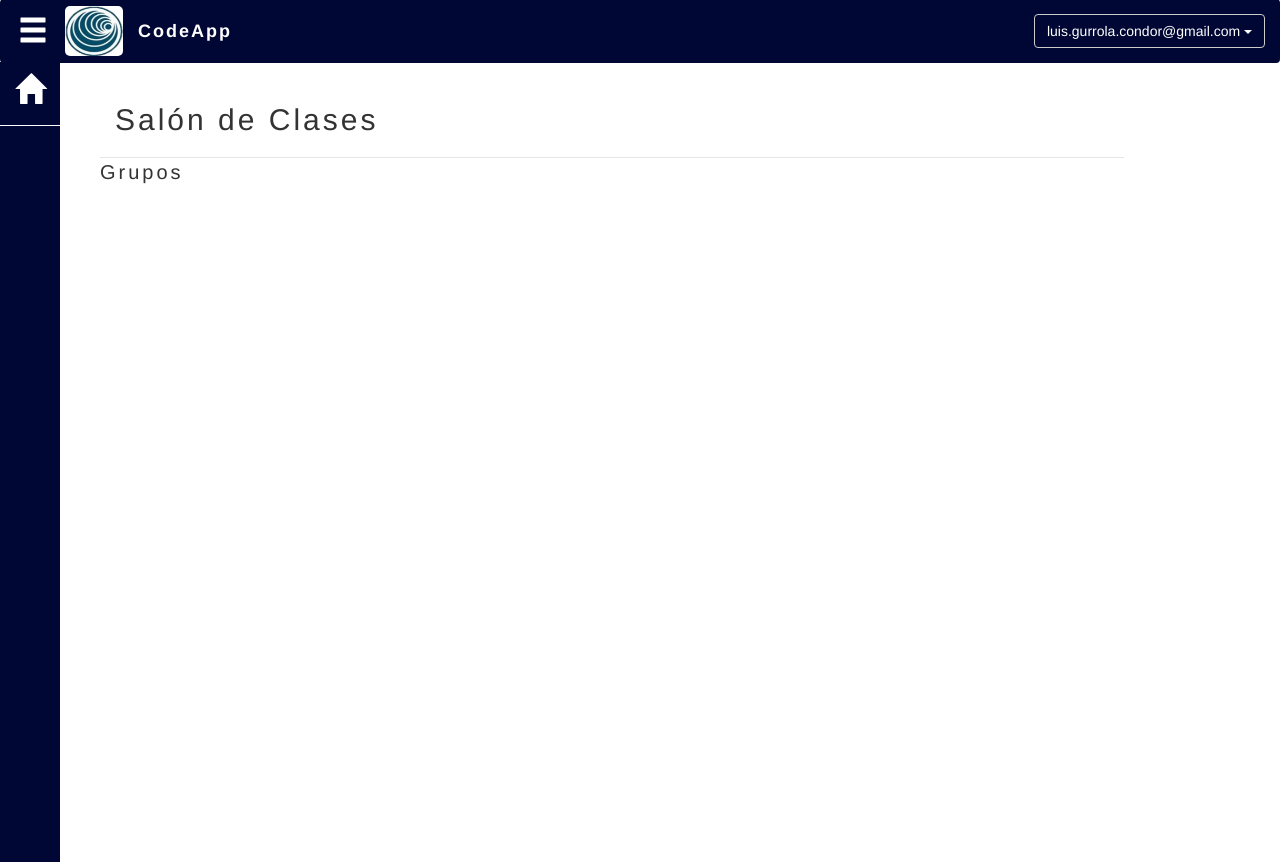
After one commit to Luisgc98/codeapp, a Flask app: template app/templates/main/home.html in a window 1280 px wide. The commit adds this page. Run offline with Flask 2, Linux system fonts and the light colour scheme; the template is opened without the code that fills it: values that come from a table or form of the project are taken from there, others are empty; data comes from the database, SQL or seed files in the repository; some libraries are stand-ins or nearby versions.

Commit message:
Página de registro para el maestro completa. Página de inicio en progreso, falta analizar cómo acomodar las cards de los grupos

```diff
--- a/app/main/views.py
+++ b/app/main/views.py
@@ -1,6 +1,8 @@
 from . import main
+from flask import redirect, url_for, render_template
+from flask_login import current_user
 
 @main.route('/home', methods=['GET', 'POST'])
 def home():
 
-    return 'hola mundo'
+    return render_template('main/home.html', user=current_user)
--- /dev/null
+++ b/app/templates/main/home.html
@@ -0,0 +1,134 @@
+{% extends 'base.html' %}
+
+{% block style %}
+    <style type="text/css">
+        body{
+            overflow: hidden;
+        }
+        .navbar{
+            background-color: #000734;
+            position: relative;
+            top: -1px;
+            border: transparent;
+        }
+        .navbar-brand{
+            position: relative;
+            left: 50px;
+        }
+        .navbar .navbar-brand img{
+            margin-top: -8px;
+            border-radius: 5px;
+        }
+        .navbar .navbar-brand #title_app{
+            position: relative;
+            bottom: 50px; left: 58px;
+            background-color: transparent;
+            color: white;
+            padding: 15px;
+            letter-spacing: 2px;
+            font-weight: bold;
+            border-top-right-radius: 20px;
+        }
+        #btn_logout{
+            margin-right: 15px;
+            background-color: transparent;
+            color: white;
+        }
+        .btn-opcs{
+            position: absolute;
+            font-size: 30px;
+            color: white;
+            top: 7px;
+            align-items: center;
+            align-content: center;
+            text-align: center;
+            padding: 3px;
+            background-color: transparent;
+            border-radius: 3px;
+        }
+        .btn-opcs span{
+            margin-top: 5px;
+        }
+        .navigation{
+            display: inline-block;
+            margin-top: -21.8px;
+            width: 60px;
+            min-height: 100vh;
+            background-color: #000734;
+        }
+        .navigation a{
+            display: block;
+            text-align: center;
+            padding: 10px;
+            color: white;
+            font-size: 30px;
+            border-bottom: 1px solid white;
+        }
+        .region{
+            position: absolute;
+            left: 100px;
+            width: 80%;
+        }
+        .region .modal-title{
+            letter-spacing: 3px;
+            font-size: 30px;
+        }
+        .region .modal-subtitle{
+            letter-spacing: 3px;
+            font-size: 20px;
+        }
+    </style>
+{% endblock %}
+{% block app_content %}
+    <body>
+        <nav class="navbar navbar-default">
+            <div class="container-fluid">
+                <div class="navbar-header">
+                    <div class="btn-opcs">
+                        <span class="glyphicon glyphicon-menu-hamburger"></span>
+                    </div>
+                    <a class="navbar-brand" href="javascript:location.reload()">
+                        <img src="{{ url_for('static', filename='img/logo_sinesis1.png') }}" alt="sinesis" height="50px" width="58px">
+                        <div id="title_app">
+                            CodeApp
+                        </div>
+                    </a>
+                </div>
+                <div class="navbar-text navbar-right">
+                    <div class="dropdown">
+                        <button type="button" id="btn_logout" class="btn btn-default dropdown-toggle" data-toggle="dropdown" aria-haspopup="true" aria-expanded="false">
+                            {{ user.email }}
+                            <span class="caret"></span>
+                        </button>
+                        <ul class="dropdown-menu" aria-labelledby="btn_logout">
+                            <li><a href="{{ url_for('auth.logout') }}">Cerrar sesión</a></li>
+                        </ul>
+                    </div>
+                </div>
+            </div>
+        </nav>
+        {% for message in get_flashed_messages() %}
+            <div class="alert alert-danger alert-dismissable">
+                <button type="button"
+                        data-dismiss="alert"
+                        class="close"
+                >&times;</button>
+                {{message}}
+            </div>
+        {% endfor %}
+        <div class="region">
+            <div class="modal-header">
+                <p class="modal-title">Salón de Clases</p>
+            </div>
+            <p class="modal-subtitle">Grupos</p>
+        </div>
+        <div class="region">
+
+        </div>
+        <div class="navigation">
+            <a href="{{ url_for('main.home') }}">
+                <span class="glyphicon glyphicon-home"></span>
+            </a>
+        </div>
+    </body>
+{% endblock %}
--- a/run.py
+++ b/run.py
@@ -4,8 +4,8 @@ from app import login_manager
 from models import User
 
 @login_manager.user_loader
-def load_user(id):
-    return User._byID(id)
+def load_user(user_id):
+    return User._byID(user_id)
 
 app = create_app()
 
```
Also changed, not shown: app/auth/forms.py (+35 -7 lines), app/auth/views.py (+14 -3 lines), app/templates/auth/login.html (+5 -4 lines), app/templates/auth/registerStudent.html (+4 -3 lines), app/templates/auth/registerTeacher.html (+7 -6 lines), models.py (+64 -8 lines), sinesis.db.
